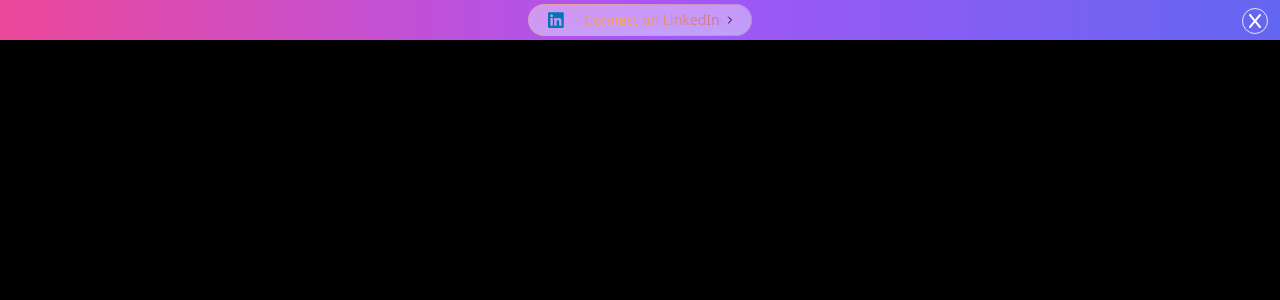
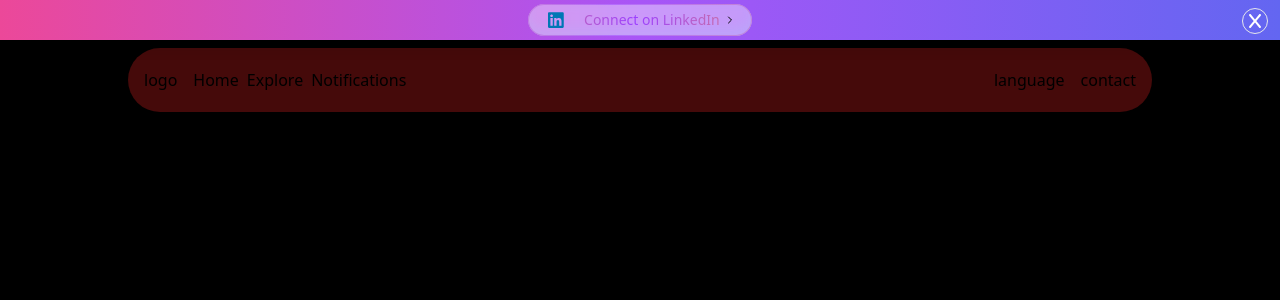
Before and after one commit to imrdoctor/S-portofolio, a Next.js app: page / in a window 1280 px wide. Shown: the top 300 px of the page. Built offline with nearby package versions, Linux system fonts and the light colour scheme.

Commit message:
first commit

```diff
--- a/package.json
+++ b/package.json
@@ -21,7 +21,8 @@
     "react": "^18.0.0",
     "react-dom": "^18.0.0",
     "tailwind-merge": "^2.5.4",
-    "tailwindcss-animate": "^1.0.7"
+    "tailwindcss-animate": "^1.0.7",
+    "vaul": "^1.1.1"
   },
   "devDependencies": {
     "@types/node": "^20",
--- a/src/app/page.tsx
+++ b/src/app/page.tsx
@@ -1,4 +1,6 @@
 "use client";
+import MainHeadr from "@/components/Header/MainHeadr";
+// import MobileHeadr from "@/components/Header/MobileHeadr";
 import Hello from "@/components/Hello/Hello";
 import GotoLinkden from "@/components/LinkedinFolow/LinkedinFolow";
 import { useState } from "react";
@@ -16,15 +18,17 @@ export default function Home() {
         {showIntro ? (
           <Hello onEnd={handleIntroEnd} />
         ) : (
-          <>
+         null
+        )}
+         <>
             <GotoLinkden show={show} setShow={setShow} />
             <div
               className={show ? "sticky top-0" : "fixed top-0 left-0 right-0"}
             >
-              {/* <Navbar /> */}
+               <MainHeadr />
             </div>
+            {/* <MobileHeadr /> */}
           </>
-        )}
       </>
     </>
   );
--- /dev/null
+++ b/src/components/Header/MainHeadr.tsx
@@ -0,0 +1,74 @@
+'use client';
+
+import { faHouse, faMagnifyingGlass, faBell, faEnvelope } from "@fortawesome/free-solid-svg-icons";
+import { FontAwesomeIcon } from "@fortawesome/react-fontawesome";
+import { Drawer } from 'vaul';
+import React from 'react';
+
+function MainHeadr() {
+  return (
+    <div className="container px-4 mx-auto sm:px-[10%]">
+      <div className='flex justify-between bg-red-950 py-5 px-4 my-2 rounded-[100px] items-center'>
+        <div className='flex gap-4'>
+          <div>logo</div>
+          <div className='gap-2 hidden sm:flex'>
+            <a href="#">Home</a>
+            <a href="#">Explore</a>
+            <a href="#">Notifications</a>
+          </div>
+        </div>
+        <div className='hidden sm:flex gap-4'>
+          <div className="">
+            language
+          </div>
+          <div className="">
+            contact
+          </div>
+        </div>
+
+        <Drawer.Root modal={false}>
+          <Drawer.Trigger className="sm:hidden flex items-center justify-center w-10 h-10 rounded-full bg-[#161615] text-white">
+            <span className="text-xl">☰</span>
+          </Drawer.Trigger>
+
+          <Drawer.Portal>
+            <Drawer.Overlay className="fixed inset-0 bg-black/40 sm:hidden" />
+            <Drawer.Content className="bg-[#16161e] flex flex-col rounded-t-[30px] mt-24 h-fit fixed bottom-0 left-0 right-0">
+              <div className="p-4 bg-[#16161e] rounded-t-[50px] sm:hidden">
+                <div className="mx-auto w-12 h-1.5 flex-shrink-0 rounded-full bg-[#282832] mb-8" />
+                <div className="w-full">
+                  <a href="#">
+                    <div className="p-3 text-[#a0a0aa] hover:bg-[#282832] hover:text-white rounded-md flex items-center gap-3 transition-colors duration-200">
+                      <FontAwesomeIcon className="text-lg" icon={faHouse} />
+                      <span className="text-base font-medium">Home</span>
+                    </div>
+                  </a>
+                  <a href="#">
+                    <div className="p-3 text-[#a0a0aa] hover:bg-[#282832] hover:text-white rounded-md flex items-center gap-3 transition-colors duration-200">
+                      <FontAwesomeIcon className="text-lg" icon={faMagnifyingGlass} />
+                      <span className="text-base font-medium">Explore</span>
+                    </div>
+                  </a>
+                  <a href="#">
+                    <div className="p-3 text-[#a0a0aa] hover:bg-[#282832] hover:text-white rounded-md flex items-center gap-3 transition-colors duration-200">
+                      <FontAwesomeIcon className="text-lg" icon={faBell} />
+                      <span className="text-base font-medium">Notifications</span>
+                    </div>
+                  </a>
+                  <a href="#">
+                    <div className="p-3 text-[#a0a0aa] hover:bg-[#282832] hover:text-white rounded-md flex items-center gap-3 transition-colors duration-200">
+                      <FontAwesomeIcon className="text-lg" icon={faEnvelope} />
+                      <span className="text-base font-medium">Messages</span>
+                    </div>
+                  </a>
+                </div>
+              </div>
+            </Drawer.Content>
+          </Drawer.Portal>
+        </Drawer.Root>
+      </div>
+    </div>
+  );
+}
+
+export default MainHeadr;
--- a/src/components/Header/Mheadr.tsx
+++ /dev/null
@@ -1,9 +0,0 @@
-import React from 'react'
-
-function Mheadr() {
-  return (
-    <div>Mheadr</div>
-  )
-}
-
-export default Mheadr
--- a/src/components/Header/Sheadr.tsx
+++ /dev/null
@@ -1,9 +0,0 @@
-import React from 'react'
-
-function Sheadr() {
-  return (
-    <div>Sheadr</div>
-  )
-}
-
-export default Sheadr
--- a/src/components/Hello/Hello.tsx
+++ b/src/components/Hello/Hello.tsx
@@ -21,7 +21,7 @@ type HelloProps = {
 const Hello: React.FC<HelloProps> = ({ onEnd }) => {
   const [currentIndex, setCurrentIndex] = useState(0);
   const [isComplete, setIsComplete] = useState(false);
-
+// now (onEnd) not use but dont remove it
   const handleEnd = useCallback(() => {
     if (onEnd) onEnd();
   }, [onEnd]);
@@ -37,7 +37,7 @@ const Hello: React.FC<HelloProps> = ({ onEnd }) => {
       setIsComplete(true);
       setTimeout(() => {
         handleEnd();
-      }, 900);
+      }, 1510);
     }
   }, [currentIndex]);
 
@@ -54,11 +54,15 @@ const Hello: React.FC<HelloProps> = ({ onEnd }) => {
       {!isComplete && (
         <motion.div
           className="fixed inset-0 z-20 bg-[#e2e2e2] text-[#000]"
+          // className="fixed inset-0 z-20 bg-[#000] text-[#e2e2e2]"
           initial={{ y: 0, borderBottomLeftRadius: 0, borderBottomRightRadius: 0 }}
           exit={{
             y: '-100%',
-            borderBottomLeftRadius: '50%',
-            borderBottomRightRadius: '50%',
+            // borderBottomLeftRadius: '100%',
+            // borderBottomRightRadius: '100%',
+            // in start he up fast in end he up slow
+            // in start he up fast in end he up slow
+            transition: { duration: 1.5, ease: 'easeInOut' },
           }}
           transition={{ duration: 1, ease: 'easeInOut' }}
         >
```
Also changed, not shown: 1 other file (tests, documents, lock files or other folders).
